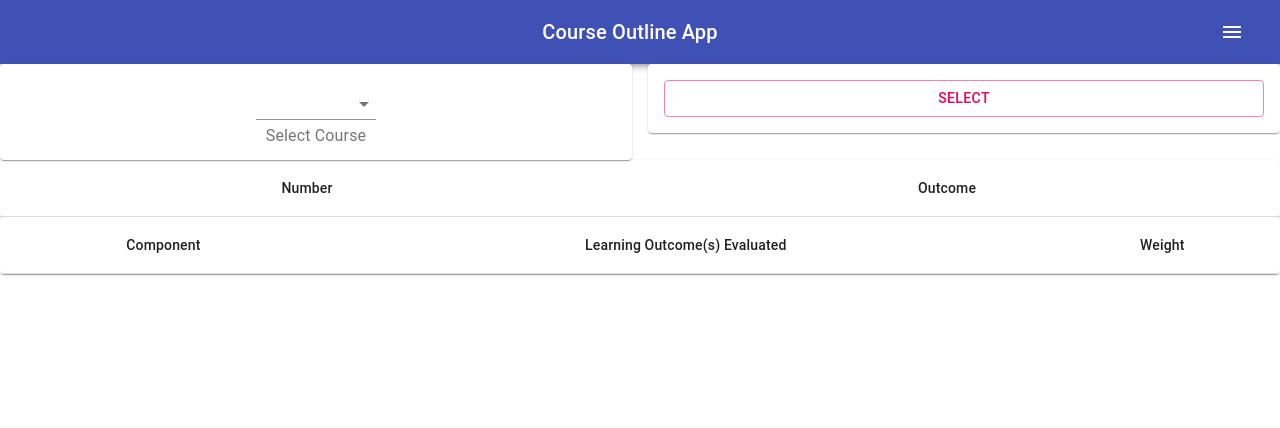
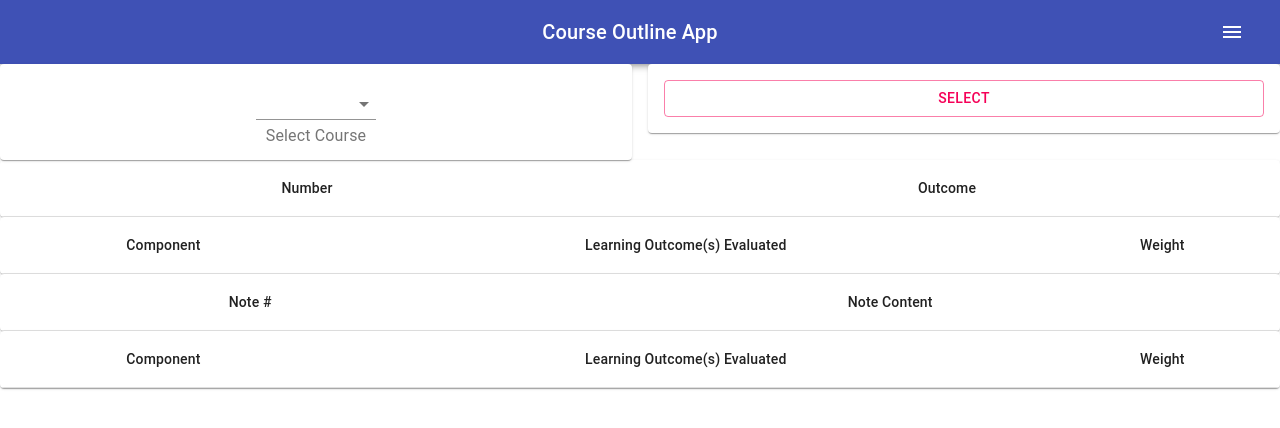
Before and after one commit to stancsz/web-development-project-ensf-607, a React (Create React App) app in the folder project/course_oultine_app/: page /Search in a window 1280 px wide. Shown: the top 428 px of the page. Built offline with nearby package versions, Linux system fonts and the light colour scheme.

Commit message:
added notes and letter grade

```diff
--- a/project/course_oultine_app/src/pages/SearchCourse.js
+++ b/project/course_oultine_app/src/pages/SearchCourse.js
@@ -9,10 +9,14 @@ import Button from '@material-ui/core/Button';
 import OutcomeData from "../data/DataOutcome.json"
 import GradesData from "../data/DataGrades.json"
 import InfoData from '../data/DataInfo.json'
+import LetterData from '../data/DataLetterGrades.json'
+import NoteData from '../data/DataNotes.json'
 import Paper from '@material-ui/core/Paper';
 import Grid from '@material-ui/core/Grid';
 import Outcome from '../search_componenets/SearchOutcome'
 import Grade from '../search_componenets/SearchGrade'
+import Letter from '../search_componenets/SearchLetterGrade'
+import Note from '../search_componenets/SearchNote'
 
 const useStyles = makeStyles((theme) => ({
     root: {
@@ -43,13 +47,19 @@ const SearchCourse =()=> {
     const [outcome,setOutcome]=useState({})
     const [grade,setGrade]=useState({})
     const [info,setInfo]=useState({})
+    const [letter,setLetter]=useState({})
+    const [note,setNote]=useState({})
     const handleSelect =()=>{
         let tempInfo = InfoData[course]
         let tempGrade=GradesData[course]
         let tempOutcome=OutcomeData[course]
+        let tempLetter=LetterData[course]
+        let tempNote=NoteData[course]
         setOutcome(tempOutcome)
         setInfo(tempInfo)
         setGrade(tempGrade)
+        setLetter(tempLetter)
+        setNote(tempNote)
         //console.log(tempOutcome)
     }
     return (
@@ -97,6 +107,8 @@ const SearchCourse =()=> {
             <Info info={info}/>
             <Outcome outcome={outcome}/>
             <Grade grade={grade}/>
+            <Note note={note}/>
+            <Letter letter={letter}/>
 
         </>
     )
--- /dev/null
+++ b/project/course_oultine_app/src/search_componenets/SearchLetterGrade.js
@@ -0,0 +1,57 @@
+import React from 'react';
+import TableContainer from "@material-ui/core/TableContainer";
+import Paper from "@material-ui/core/Paper";
+import Table from "@material-ui/core/Table";
+import TableHead from "@material-ui/core/TableHead";
+import TableRow from "@material-ui/core/TableRow";
+import TableCell from "@material-ui/core/TableCell";
+import TableBody from "@material-ui/core/TableBody";
+import {makeStyles} from "@material-ui/core/styles";
+
+const useStyles = makeStyles({
+    table: {
+        minWidth: 650,
+    },
+});
+
+export default function SearchLetter(props) {
+    // console.log(props.grade)
+    const keys=Object.keys(props.letter)
+    console.log(keys)
+
+    const classes = useStyles();
+
+    // return(<>
+    //     </>);
+
+    return (
+        <TableContainer component={Paper}>
+            <Table className={classes.table} aria-label="simple table">
+                <TableHead>
+                    <TableRow>
+                        <TableCell>Component</TableCell>
+                        <TableCell>Learning Outcome(s) Evaluated</TableCell>
+                        <TableCell>Weight</TableCell>
+
+                    </TableRow>
+                </TableHead>
+                <TableBody>
+                    {keys.map((key) => (
+                        <TableRow key={key}>
+                            <TableCell component="th" scope="row">
+                                {props.letter[key]["Letter Grade"]}
+                            </TableCell>
+                            <TableCell align="right">
+                                {props.letter[key]["Lower Boundary"]}
+                            </TableCell>
+                            <TableCell align="right">
+                                {props.letter[key]["Upper Boundary"]}
+                            </TableCell>
+
+                        </TableRow>
+                    ))}
+                </TableBody>
+            </Table>
+        </TableContainer>
+    );
+}
--- /dev/null
+++ b/project/course_oultine_app/src/search_componenets/SearchNote.js
@@ -0,0 +1,53 @@
+import React from 'react';
+import TableContainer from "@material-ui/core/TableContainer";
+import Paper from "@material-ui/core/Paper";
+import Table from "@material-ui/core/Table";
+import TableHead from "@material-ui/core/TableHead";
+import TableRow from "@material-ui/core/TableRow";
+import TableCell from "@material-ui/core/TableCell";
+import TableBody from "@material-ui/core/TableBody";
+import {makeStyles} from "@material-ui/core/styles";
+
+const useStyles = makeStyles({
+    table: {
+        minWidth: 650,
+    },
+});
+
+export default function SearchNote(props) {
+    // console.log(props.grade)
+    const keys=Object.keys(props.note)
+    console.log(keys)
+
+    const classes = useStyles();
+
+    // return(<>
+    //     </>);
+
+    return (
+        <TableContainer component={Paper}>
+            <Table className={classes.table} aria-label="simple table">
+                <TableHead>
+                    <TableRow>
+                        <TableCell>Note #</TableCell>
+                        <TableCell>Note Content</TableCell>
+
+                    </TableRow>
+                </TableHead>
+                <TableBody>
+                    {keys.map((key) => (
+                        <TableRow key={key}>
+                            <TableCell component="th" scope="row">
+                                {props.note[key].NoteNum}
+                            </TableCell>
+                            <TableCell align="right">
+                                {props.note[key]["Note Message"]}
+                            </TableCell>
+
+                        </TableRow>
+                    ))}
+                </TableBody>
+            </Table>
+        </TableContainer>
+    );
+}
```
